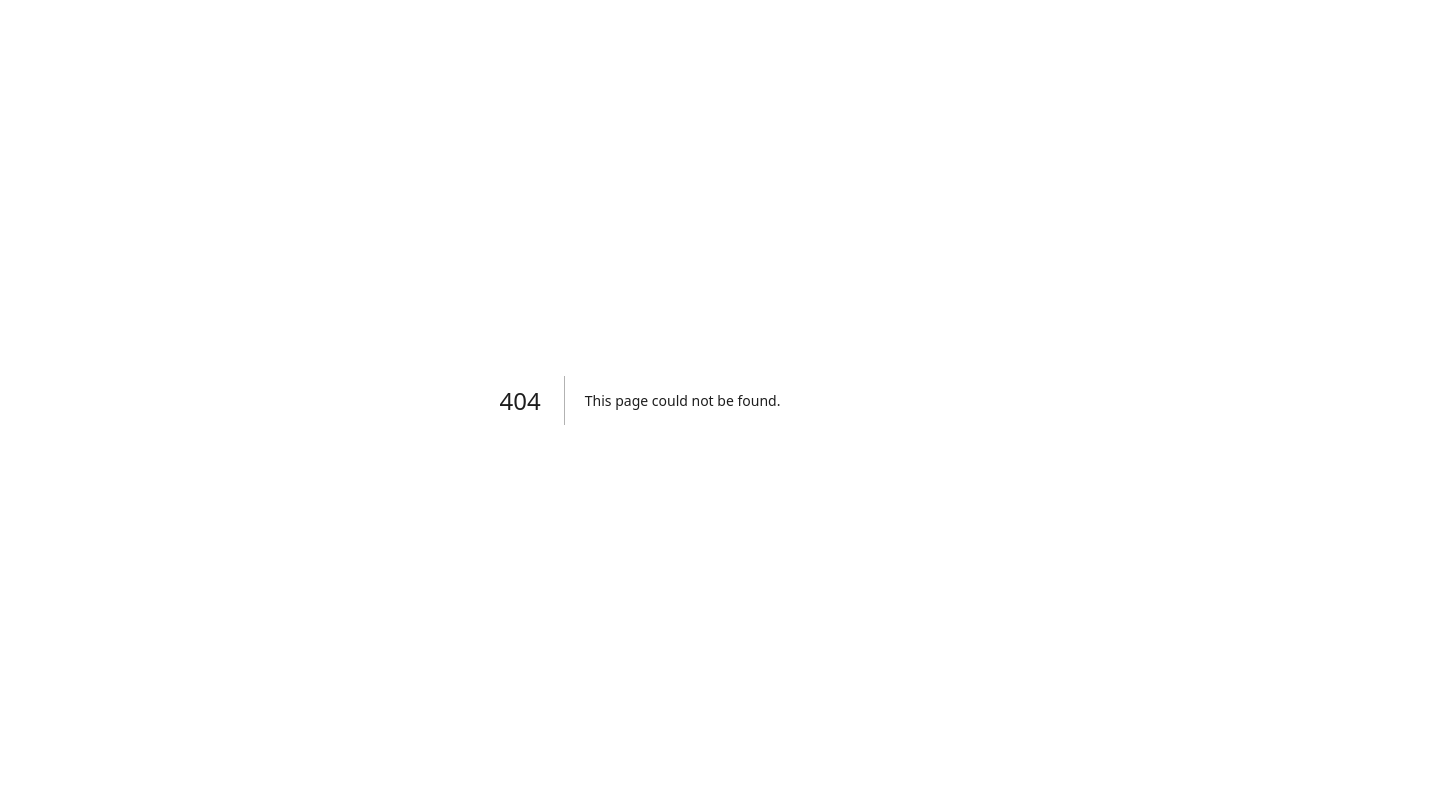
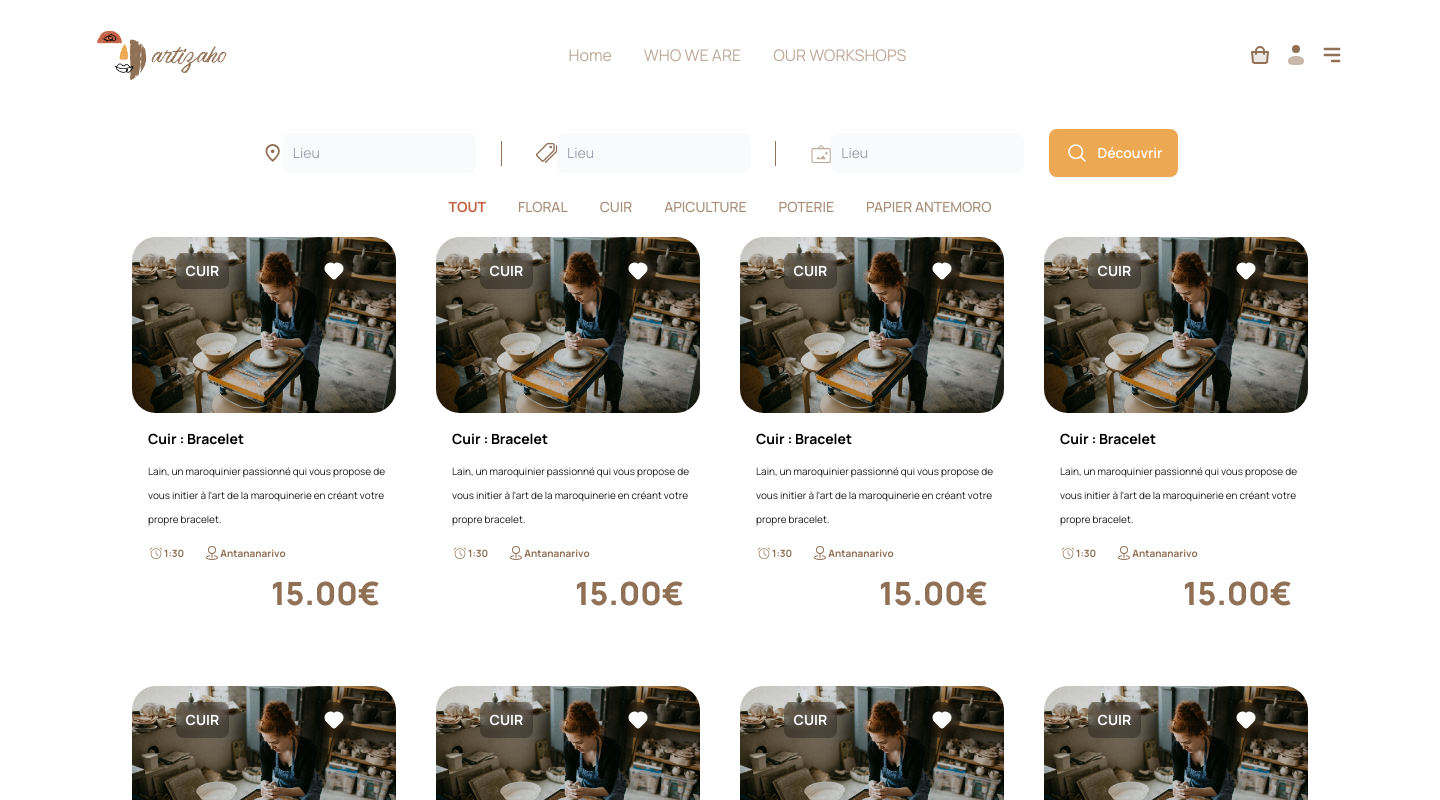
Before and after one commit to andrianina4/ARTIZAHO, a Next.js app: page /our-workshops in a window 1280 px wide. Before the commit this address had no page. Shown: the top 800 px of the page, 1440 px wide, since content can reach past the window. Built offline with nearby package versions, Linux system fonts and the light colour scheme.

Commit message:
Mise à jours

```diff
--- a/app/globals.css
+++ b/app/globals.css
@@ -32,6 +32,11 @@
   height: "395.789px";
 }
 
+.borderVideo {
+  border: 16px solid rgba(236, 168, 83, 0.3);
+  border-radius: 24px;
+}
+
 /* :root {
   --foreground-rgb: 0, 0, 0;
   --background-start-rgb: 214, 219, 220;
--- /dev/null
+++ b/app/our-workshops/page.tsx
@@ -0,0 +1,79 @@
+import CardComponent from "@/components/CardComponent";
+import InputGroupMultiple from "@/components/InputGroupMultiple";
+import NavBar from "@/components/nav-bar";
+import { chunk } from "lodash";
+import React from "react";
+
+type PropsLabel = {
+  title: string;
+  isActive: boolean;
+};
+
+const Label = (props: PropsLabel) => {
+  return (
+    <span
+      className={`uppercase ${
+        props.isActive
+          ? "text-reddishBrown  font-bold  "
+          : "text-brown font-medium opacity-[80%]"
+      }  font-manrope text-sm hover:cursor-pointer`}
+    >
+      {props.title}
+    </span>
+  );
+};
+
+export default function page() {
+  const testGeneration = [1, 2, 3, 4, 5, 6, 7, 8];
+  const split = chunk(testGeneration, 4);
+  const labelList: string[] = [
+    "Floral",
+    "cuir",
+    "apiculture",
+    "poterie",
+    "papier antemoro",
+  ];
+
+  return (
+    <div className="bg-[#FFF] w-[1440px] mx-auto">
+      <header>
+        <NavBar isWhite={true} />
+      </header>
+
+      <div className="bodyContainer ">
+        <div className="inputContainer w-[949px] mx-auto ">
+          <InputGroupMultiple />
+        </div>
+
+        <div className="tabs flex gap-[32px] justify-center">
+          <Label title="tout" isActive={true} />
+          {labelList.map((item, indexItem) => (
+            <Label key={indexItem} isActive={false} title={item} />
+          ))}
+        </div>
+
+        <div className="flex flex-col justify-center items-center">
+          {split.map((data, indexData) => {
+            return (
+              <div key={indexData} className="flex">
+                {data.map((item, indexItem) => {
+                  return (
+                    <CardComponent
+                      key={indexItem}
+                      title="Cuir"
+                      description="Lain, un maroquinier passionné qui vous propose de vous initier à l'art de la maroquinerie en créant votre propre bracelet."
+                      label="Cuir : Bracelet"
+                      place="Antananarivo"
+                      price={15.0}
+                      time="1:30"
+                    />
+                  );
+                })}
+              </div>
+            );
+          })}
+        </div>
+      </div>
+    </div>
+  );
+}
--- a/app/page.tsx
+++ b/app/page.tsx
@@ -7,6 +7,7 @@ import { SearchIcon } from "@/constants/link/icons";
 import QuiNousSommes from "./accueil/QuiNousSommes";
 import CardComponent from "@/components/CardComponent";
 import Comment from "@/components/Comment";
+import Title from "@/components/Title";
 
 export default function Home() {
   return (
@@ -145,9 +146,10 @@ export default function Home() {
         <QuiNousSommes />
 
         <div className="flex flex-col   items-start gap-[12px]">
-          <h4 className="uppercase text-xl text-brown font-moonGet font-extrabold tracking-[8%]">
-            les nouveautés
-          </h4>
+          <Title title="les nouveautés" />
+          {/* <h4 className="uppercase text-xl text-brown font-moonGet font-extrabold tracking-[8%]">
+
+          </h4> */}
           <span className="font-manrope text-sm font-normal text-brown">
             Liste des nouveaux ateliers
           </span>
@@ -191,7 +193,12 @@ export default function Home() {
           />
         </div>
 
-        <div className="temoignage flex gap-[30px]">
+        <Title
+          title="témoignage et avis de clients"
+          className="mb-6 mt-6 items-center"
+        />
+
+        <div className="temoignage flex gap-[30px] mb-4">
           <Comment
             author="Guy Hawkins"
             role="President of Sales"
@@ -210,6 +217,17 @@ export default function Home() {
             comment="Nous mettons en valeur les artisans malgaches pour faire revivre la culture et le savoir-faire en proposant une série d'ateliers ouverts au public."
           />
         </div>
+
+        <div className="videoPresentation">
+          <Title
+            title="l’artisan à portée de main"
+            className="mb-6 items-center"
+          />
+
+          <div className="">
+            <div className="mx-auto bg-bg-accueil-video w-[837px] h-[464px] bg-cover bg-no-repeat borderVideo bg- "></div>
+          </div>
+        </div>
       </div>
 
       <Footer />
--- a/app/whoare/page.tsx
+++ b/app/whoare/page.tsx
@@ -7,7 +7,7 @@ export default function page() {
   return (
     <div className="bg-[#FFF] w-[1440px] mx-auto">
       <header>
-        <NavBar className="text-red-500" />
+        <NavBar isWhite={true} />
       </header>
 
       <div className="bodyContainer flex items-center gap-10">
--- /dev/null
+++ b/components/InputGroupMultiple.tsx
@@ -0,0 +1,113 @@
+import { SearchIcon } from "@/constants/link/icons";
+
+export default function InputGroupMultiple() {
+  return (
+    <div className="  my-4  ">
+      <div className=" px-4 py-1 w-full rounded-lg flex items-center justify-between">
+        <div className="flex items-center ">
+          <svg
+            width="24"
+            height="24"
+            viewBox="0 0 24 24"
+            fill="none"
+            xmlns="http://www.w3.org/2000/svg"
+          >
+            <path
+              d="M12 12C10.9 12 10 11.1 10 10C10 8.9 10.9 8 12 8C13.1 8 14 8.9 14 10C14 11.1 13.1 12 12 12ZM18 10.2C18 6.57 15.35 4 12 4C8.65 4 6 6.57 6 10.2C6 12.54 7.95 15.64 12 19.34C16.05 15.64 18 12.54 18 10.2ZM12 2C16.2 2 20 5.22 20 10.2C20 13.52 17.33 17.45 12 22C6.67 17.45 4 13.52 4 10.2C4 5.22 7.8 2 12 2Z"
+              fill="#917155"
+            />
+          </svg>
+          <input
+            type="text"
+            id="lieu"
+            className="bg-gray-50 border-none text-gray-900 text-sm rounded-lg outline-none block w-full p-2.5 font-manrope font-normal text-black-40%"
+            placeholder="Lieu"
+            required
+          />
+        </div>
+        <div className="w-[1px] h-[25px] bg-brown mr-2"></div>
+
+        <div className="flex items-center ">
+          <svg
+            width="24"
+            height="24"
+            viewBox="0 0 24 24"
+            fill="none"
+            xmlns="http://www.w3.org/2000/svg"
+          >
+            <g clipPath="url(#clip0_173_2269)">
+              <path
+                d="M18.9042 1.5H13.1419C12.9627 1.49987 12.7909 1.57065 12.6638 1.69688L1.14375 13.2141C0.891571 13.4675 0.75 13.8105 0.75 14.168C0.75 14.5255 0.891571 14.8685 1.14375 15.1219L6.62813 20.6063C6.88163 20.8585 7.22468 21 7.58227 21C7.93986 21 8.28291 20.8585 8.53641 20.6063L20.0531 9.09375C20.1794 8.96665 20.2501 8.79476 20.25 8.61563V2.85C20.2509 2.67283 20.2167 2.49724 20.1494 2.33333C20.0821 2.16943 19.9831 2.02045 19.858 1.89497C19.7329 1.76949 19.5843 1.67 19.4206 1.60221C19.2569 1.53443 19.0814 1.49969 18.9042 1.5Z"
+                stroke="#917155"
+                strokeWidth="1.5"
+                strokeLinecap="round"
+                strokeLinejoin="round"
+              />
+              <path
+                d="M16.5 6.75C16.2033 6.75 15.9133 6.66203 15.6666 6.49721C15.42 6.33238 15.2277 6.09812 15.1142 5.82403C15.0006 5.54994 14.9709 5.24834 15.0288 4.95737C15.0867 4.66639 15.2296 4.39912 15.4393 4.18934C15.6491 3.97956 15.9164 3.8367 16.2074 3.77882C16.4983 3.72094 16.7999 3.75065 17.074 3.86418C17.3481 3.97771 17.5824 4.16997 17.7472 4.41665C17.912 4.66332 18 4.95333 18 5.25C18 5.64783 17.842 6.02936 17.5607 6.31066C17.2794 6.59197 16.8978 6.75 16.5 6.75Z"
+                fill="#917155"
+              />
+              <path
+                d="M10.7812 22.5L23.0625 10.2188C23.1236 10.1572 23.1716 10.0839 23.2038 10.0034C23.236 9.92288 23.2517 9.83671 23.25 9.75V3.75"
+                stroke="#917155"
+                strokeWidth="1.5"
+                strokeLinecap="round"
+                strokeLinejoin="round"
+              />
+            </g>
+            <defs>
+              <clipPath id="clip0_173_2269">
+                <rect width="24" height="24" fill="white" />
+              </clipPath>
+            </defs>
+          </svg>
+          <input
+            type="text"
+            id="lieu"
+            className="bg-gray-50 border-none text-gray-900 text-sm rounded-lg outline-none block w-full p-2.5 font-manrope font-normal text-black-40%"
+            placeholder="Lieu"
+            required
+          />
+        </div>
+
+        <div className="w-[1px] h-[25px] bg-brown mr-2"></div>
+
+        <div className="flex items-center ">
+          <svg
+            width="24"
+            height="24"
+            viewBox="0 0 24 24"
+            fill="none"
+            xmlns="http://www.w3.org/2000/svg"
+          >
+            <g opacity="0.6" clipPath="url(#clip0_173_2978)">
+              <path
+                d="M3.57646 23.375C3.02062 23.375 2.55663 23.1889 2.18446 22.8167C1.81149 22.4438 1.625 21.9794 1.625 21.4235V8.40978C1.625 7.85395 1.81149 7.38995 2.18446 7.01778C2.55663 6.64481 3.02062 6.45832 3.57646 6.45832H8.73604L12.5 2.69437L16.264 6.45832H21.4235C21.9794 6.45832 22.4434 6.64481 22.8155 7.01778C23.1885 7.38995 23.375 7.85395 23.375 8.40978V21.4235C23.375 21.9794 23.1889 22.4434 22.8168 22.8155C22.4438 23.1885 21.9794 23.375 21.4235 23.375H3.57646ZM3.57646 22.1667H21.4235C21.6088 22.1667 21.7792 22.0893 21.9347 21.9347C22.0893 21.7792 22.1667 21.6088 22.1667 21.4235V8.40978C22.1667 8.2245 22.0893 8.05413 21.9347 7.89866C21.7792 7.74399 21.6088 7.66666 21.4235 7.66666H3.57646C3.39118 7.66666 3.22081 7.74399 3.06533 7.89866C2.91067 8.05413 2.83333 8.2245 2.83333 8.40978V21.4235C2.83333 21.6088 2.91067 21.7792 3.06533 21.9347C3.22081 22.0893 3.39118 22.1667 3.57646 22.1667ZM7.0625 19.1458H18.1236L14.7076 14.5904L11.5478 18.5876L9.43325 16.0319L7.0625 19.1458ZM18.4486 13.7083C18.828 13.7083 19.1474 13.5786 19.4068 13.3192C19.6662 13.0599 19.7959 12.7404 19.7959 12.361C19.7959 11.9808 19.6662 11.661 19.4068 11.4016C19.1474 11.1422 18.828 11.0125 18.4486 11.0125C18.0692 11.0125 17.7498 11.1422 17.4904 11.4016C17.231 11.661 17.1013 11.9808 17.1013 12.361C17.1013 12.7396 17.231 13.059 17.4904 13.3192C17.7498 13.5786 18.0692 13.7083 18.4486 13.7083ZM10.2501 6.45832H14.7499L12.5 4.20841L10.2501 6.45832Z"
+                fill="#917155"
+              />
+            </g>
+            <defs>
+              <clipPath id="clip0_173_2978">
+                <rect width="24" height="24" fill="white" />
+              </clipPath>
+            </defs>
+          </svg>
+          <input
+            type="text"
+            id="lieu"
+            className="bg-gray-50 border-none text-gray-900 text-sm rounded-lg outline-none block w-full p-2.5 font-manrope font-normal text-black-40%"
+            placeholder="Lieu"
+            required
+          />
+        </div>
+
+        <div>
+          <button className="btn text-white bg-bronze border-none hover:bg-bronze">
+            <SearchIcon />
+            Découvrir
+          </button>
+        </div>
+      </div>
+    </div>
+  );
+}
--- a/components/Title.tsx
+++ b/components/Title.tsx
@@ -1,9 +1,10 @@
 type PropsTitle = {
   title: string;
+  className?: string;
 };
-export default function Title({ title }: PropsTitle) {
+export default function Title({ title, className }: PropsTitle) {
   return (
-    <div className="flex flex-col gap-[12px]">
+    <div className={`flex flex-col gap-[12px] text-brown ${className}`}>
       <h4 className="uppercase font-moonGet text-xl ">{title}</h4>
       <svg
         width="32"
--- a/components/nav-bar.tsx
+++ b/components/nav-bar.tsx
@@ -1,4 +1,8 @@
-import { MenuIcon, ShoppingBagDuoTone, UserDuoTone } from "@/constants/link/icons";
+import {
+  MenuIcon,
+  ShoppingBagDuoTone,
+  UserDuoTone,
+} from "@/constants/link/icons";
 import Image from "next/image";
 import LogoArtizaho from "./logo";
 import Link from "next/link";
@@ -6,7 +10,7 @@ import link from "@/constants/utils/path";
 
 type NavBarProps = {
   className?: string;
-  isWhite?: boolean
+  isWhite?: boolean;
 };
 
 function NavBar({ className, isWhite = false }: NavBarProps) {
@@ -17,21 +21,27 @@ function NavBar({ className, isWhite = false }: NavBarProps) {
       <Link href={link.home}>
         <LogoArtizaho isColor={isWhite} />
       </Link>
-      <ul className={`flex gap-x-8  opacity-60  ${isWhite ? 'text-brown' : 'text-whiteGray'}`}>
+      <ul
+        className={`flex gap-x-8  opacity-60  ${
+          isWhite ? "text-brown" : "text-whiteGray"
+        }`}
+      >
         <Link href={link.home}>
-          <li>
-            Home
-          </li>
+          <li>Home</li>
         </Link>
         <Link href={link.whoare}>
-          <li>
-            WHO WE ARE
-          </li>
+          <li>WHO WE ARE</li>
         </Link>
-        <li>OUR WORKSHOPS</li>
+        <Link href={link.ourWorkshops}>
+          <li>OUR WORKSHOPS</li>
+        </Link>
       </ul>
 
-      <ul className={`flex gap-x-3  text-2xl ${isWhite ? 'text-brown' : 'text-white'}`}>
+      <ul
+        className={`flex gap-x-3  text-2xl ${
+          isWhite ? "text-brown" : "text-white"
+        }`}
+      >
         <Link href={link.myBasket}>
           <li>
             <ShoppingBagDuoTone />
--- a/constants/utils/path.ts
+++ b/constants/utils/path.ts
@@ -3,11 +3,12 @@ const link = {
   register: "/auth/register",
   home: "/",
   whoare: "/whoare",
-  reservationDate : '/reservation-date',
-  propositionDate : '/reservation-date/proposition',
-  validationDate : '/reservation-date/validation',
-  myBasket : '/my-basket',
-  feedback : '/feedback'
+  reservationDate: "/reservation-date",
+  propositionDate: "/reservation-date/proposition",
+  validationDate: "/reservation-date/validation",
+  myBasket: "/my-basket",
+  feedback: "/feedback",
+  ourWorkshops: "/our-workshops",
 };
 
 export default link;
--- a/package.json
+++ b/package.json
@@ -19,6 +19,7 @@
     "autoprefixer": "10.4.16",
     "eslint": "8.53.0",
     "eslint-config-next": "14.0.1",
+    "lodash": "^4.17.21",
     "next": "14.0.1",
     "postcss": "8.4.31",
     "react": "18.2.0",
--- a/tailwind.config.ts
+++ b/tailwind.config.ts
@@ -21,9 +21,9 @@ const config: Config = {
         "white-40%": "#F8F8F8",
         "black-40%": "#00000066",
         "black-60%": "#000000CC",
-        "black-default" : "#1E1E1E",
+        "black-default": "#1E1E1E",
         bronze: "#ECA853",
-        reddishBrown : '#C26143'
+        reddishBrown: "#C26143",
       },
       backgroundImage: {
         "bg-login":
@@ -31,7 +31,10 @@ const config: Config = {
         "bg-register":
           "linear-gradient(0deg, rgba(58, 33, 11, 0.67) 0%, rgba(58, 33, 11, 0.67) 100%), url('/images/baobab.jpeg')",
         "bg-accueil": "url('/images/bg1.jpg')",
-        "bg-feedback" : "linear-gradient(0deg, rgba(58, 33, 11, 0.60) 0%, rgba(58, 33, 11, 0.60) 100%), url('/images/bg-feedback.jpeg')"
+        "bg-feedback":
+          "linear-gradient(0deg, rgba(58, 33, 11, 0.60) 0%, rgba(58, 33, 11, 0.60) 100%), url('/images/bg-feedback.jpeg')",
+        "bg-accueil-video": "url('/images/imgVideo.jpeg') ",
+        // "url('/images/imgVideo.jpeg'), lightgray 50% / cover no-repeat",
       },
       maxWidth: {
         page: "1536px",
```
Also changed, not shown: public/images/imgVideo.jpeg (added), 1 other file (tests, documents, lock files or other folders).
